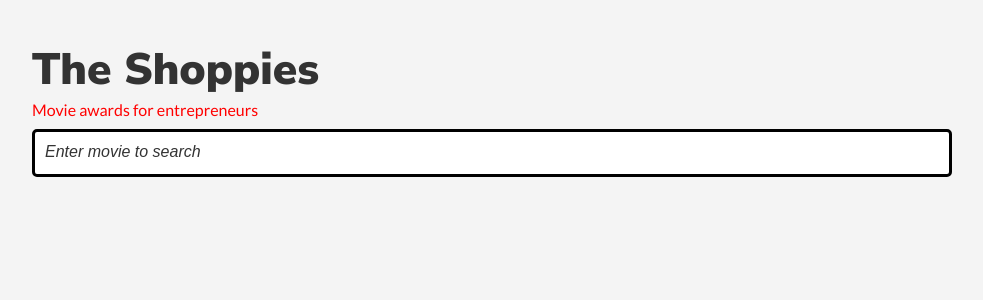
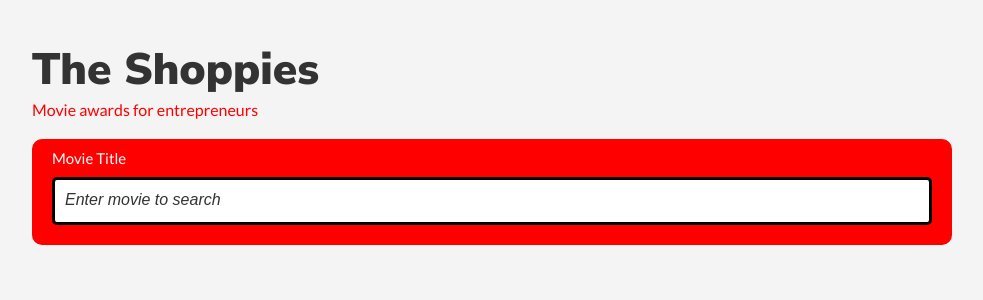
Before and after one commit to asoluka/shoppies-react, a React app: page / in a window 1280 px wide. Shown: the top 300 px of the page, without its empty margins (148-1131 px from the left). Built offline with nearby package versions, Linux system fonts and the light colour scheme; the HTML template or start-up script is replaced by a standard one.

Commit message:
Components fine-tuning

```diff
--- a/src/components/atoms/Input/index.js
+++ b/src/components/atoms/Input/index.js
@@ -1,16 +1,24 @@
-import React from 'react'
+import React, {useState} from 'react'
 
 export const Input = ({
   name,
   id,
   className,
-  placeholder
+  placeholder,
+  type
 }) => {
+  const [searchTerm, setSearchTerm] = useState('')
+  const handleSearchInput = (e) => setSearchTerm(e.target.value)
+
   return (
     <input
       name={name}
       id={id}
       className={className}
-      placeholder={placeholder} />
+      placeholder={placeholder}
+      type={type}
+      onChange={handleSearchInput}
+      value={searchTerm}
+      />
   )
 }
--- a/src/components/atoms/Label/index.js
+++ b/src/components/atoms/Label/index.js
@@ -1,7 +1,15 @@
 import React from 'react'
 
-export const Label = () => {
+export const Label = ({
+  htmlFor,
+  className,
+  children
+}) => {
   return (
-    <h1>Label</h1>
+    <label
+      htmlFor={htmlFor}
+      className={className}>
+        {children}
+    </label>
   )
 }
--- /dev/null
+++ b/src/components/atoms/Wrapper/index.js
@@ -0,0 +1,12 @@
+import React from 'react'
+
+export const Wrapper = ({
+	children,
+	className,
+}) => {
+	return (
+		<div className={className}>
+			{children}
+		</div>
+	)
+}
--- a/src/components/atoms/index.js
+++ b/src/components/atoms/index.js
@@ -3,3 +3,4 @@ export * from './Input'
 export * from './Label'
 export * from './Text'
 export * from './Flex'
+export * from './Wrapper'
--- a/src/components/molecules/InputField/index.js
+++ b/src/components/molecules/InputField/index.js
@@ -1,7 +1,13 @@
 import React from 'react'
+import {Wrapper} from 'components'
 
-export const InputField = () => {
+export const InputField = ({
+  children,
+  className,
+}) => {
   return (
-    <h1>Input Field</h1>
+    <Wrapper className={className}>
+      {children}
+    </Wrapper>
   )
 }
--- a/src/components/organisms/MovieSearchSection/index.js
+++ b/src/components/organisms/MovieSearchSection/index.js
@@ -1,16 +1,29 @@
 import React from 'react'
-import { Text, Input } from 'components'
+import { Text, InputField, Input, Wrapper, Label } from 'components'
 
 export const MovieSearchSection = () => {
   return (
-    <>
+    <Wrapper>
+      <Wrapper>
         <Text className="title" type="h1">The Shoppies</Text>
         <Text className="hero">Movie awards for entrepreneurs</Text>
+      </Wrapper>
+      <Wrapper className="movie-search-section">
+        <InputField>
+          <Label
+            htmlFor="search-term"
+            className="lb-search-term">
+              Movie Title
+          </Label>
           <Input
             name="search-term"
             placeholder="Enter movie to search"
             id="search-term"
-        className="input-control" />
-    </>
+            className="input-control"
+            type="text"
+            />
+        </InputField>
+      </Wrapper>
+    </Wrapper>
   )
 }
--- a/src/styles/style.css
+++ b/src/styles/style.css
@@ -55,3 +55,15 @@ input::placeholder {
   font-size: 1.2em;
   font-style: italic;
 }
+
+.movie-search-section {
+  background-color: red;
+  border-radius: 10px;
+  padding: 10px 20px;
+  margin: 20px 0;
+}
+
+.lb-search-term {
+  color: white;
+  font-size: 1.5rem;
+}
```
Lines whose indentation alone changed are shown as unchanged.
